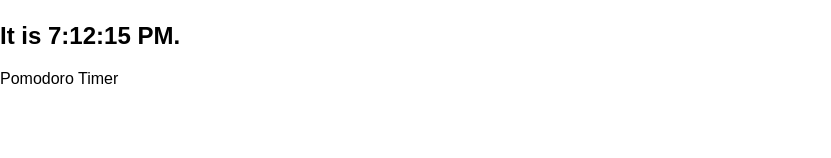
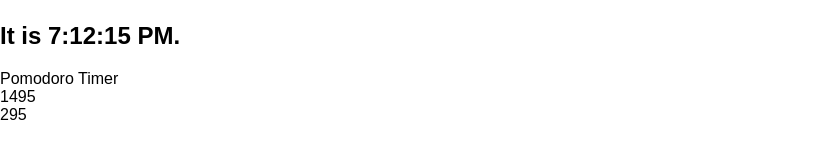
Before and after one commit to AugustineOchieng/pomodoro-app, a React (Create React App) app: page / in a window 1280 px wide. Shown: the part 198-356 px from the top of the page, without its empty margins (0-831 px from the left). Built offline with nearby package versions, Linux system fonts and the light colour scheme.

Commit message:
feat: Basic countdown in seconds upon render
- Countdowns for pomodoro and break

```diff
--- a/src/components/App.js
+++ b/src/components/App.js
@@ -1,7 +1,8 @@
 import React, { Component } from 'react';
 import Header from './Header';
-import Timer from './Timer';
+// import Timer from './Timer';
 import Clock from './Clock';
+import Pomodoro from './Pomodoro';
 
 class App extends Component {
   render() {
@@ -9,7 +10,7 @@ class App extends Component {
       <div className="wrapper">
         <Header />
         <Clock />
-        <Timer />
+        <Pomodoro />
       </div>
     );
   }
--- /dev/null
+++ b/src/components/Pomodoro.js
@@ -0,0 +1,42 @@
+import React from 'react';
+
+class Pomodoro extends React.Component {
+  constructor(props) {
+    super(props);
+    this.state = {
+      timer: 1500,
+      break: 300
+    };
+  }
+
+  componentDidMount() {
+    this.timerID = setInterval(
+      () => this.countdown(),
+      1000
+    );
+  }
+
+  componentWillUnmount() {
+    clearInterval(this.timerID);
+  }
+
+  countdown() {
+    this.setState((prevState) => ({
+      timer: prevState.timer - 1,
+      break: prevState.break - 1
+    }));
+  }
+
+  render() {
+    return (
+      <div>
+        <div className="default">Pomodoro Timer</div>
+        <div>{(this.state.timer)}</div>
+        <div>{(this.state.break)}</div>
+      </div>
+
+    )
+  }
+}
+
+export default Pomodoro;
```
